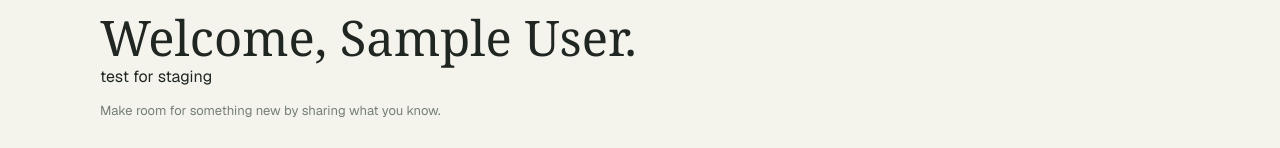
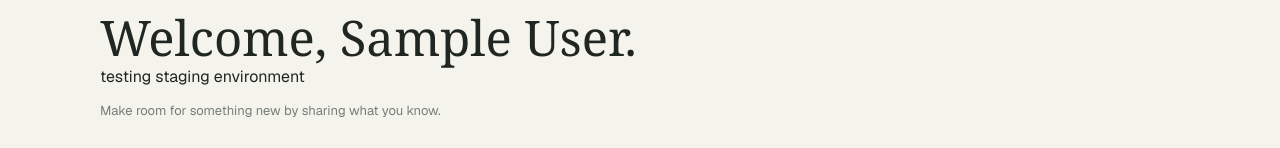
Before and after one commit to adrianmanalili521-blip/Skill-Swap, a Next.js app: page /dashboard in a window 1280 px wide. Shown: the part 138-286 px from the top of the page. Built offline with nearby package versions, Linux system fonts and the light colour scheme; no server answers; the database is empty; sample sign-in values are in the browser's storage.

Commit message:
test staging

```diff
--- a/app/dashboard/page.tsx
+++ b/app/dashboard/page.tsx
@@ -147,7 +147,7 @@ export default function DashboardPage() {
         <section className="dashboard-welcome">
           <p className="dashboard-eyebrow">YOUR SKILL SWAP</p>
           <h1>Welcome, {displayName}.</h1>
-		  <h2> test for staging </h2>
+		  <h2> testing staging environment</h2>
           <p>Make room for something new by sharing what you know.</p>
         </section>
 
```
